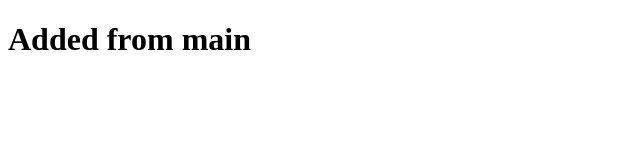
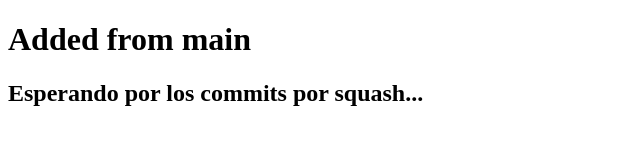
Before and after one commit to GitMaster91/cherry-github, a plain HTML site: page index.html in a window 1280 px wide. Shown: the whole page, without its empty margins (0-640 px from the left). Drawn offline with Linux system fonts and the light colour scheme.

Commit message:
esperando

```diff
--- a/index.html
+++ b/index.html
@@ -8,6 +8,9 @@
 </head>
 <body>
    <h1>Added from main</h1>
+
+   <h2>Esperando por los commits por squash...</h2>
+
    <script src="./app.js"></script>
 </body>
 </html>
```
